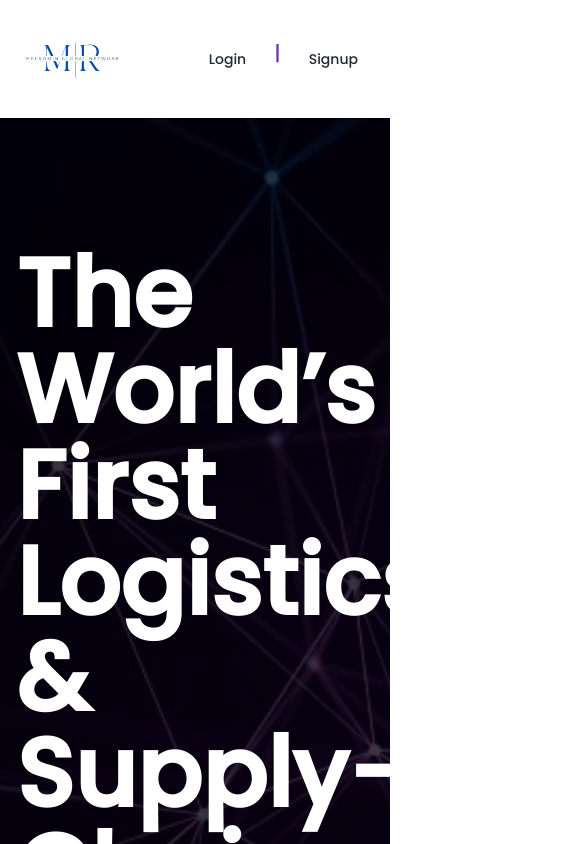
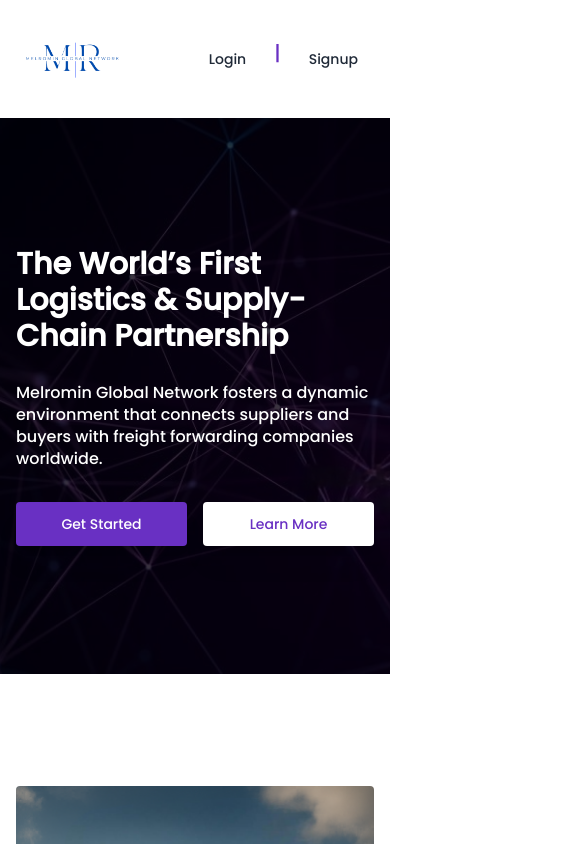
Before and after one commit to melika760/MelrominGlobalNetwork, a Next.js app: page / in a window 390 px wide. Shown: the top 844 px of the page, 573 px wide, since content can reach past the window. Built offline with nearby package versions, Linux system fonts and the light colour scheme; no server answers.

Commit message:
change some css

```diff
--- a/app/_components/Hero.jsx
+++ b/app/_components/Hero.jsx
@@ -15,7 +15,7 @@
     className="relative mx-auto max-w-screen-xl px-4 py-32 sm:px-6 lg:flex lg:h-screen lg:items-center lg:px-8"
   >
     <div className="max-w-xl  ltr:sm:text-left rtl:sm:text-right">
-      <h1 className=" text-8xl font-bold sm:text-5xl  text-white ">
+      <h1 className=" text-3xl font-bold sm:text-5xl  text-white ">
       The World’s First Logistics & Supply-Chain Partnership
 
       </h1>
--- a/app/_components/Works.jsx
+++ b/app/_components/Works.jsx
@@ -15,7 +15,7 @@
 
       </div>
       <div className="lg:py-24" data-animation="animate-turnright">
-        <h2 className="text-3xl font-extrabold sm:text-4xl  text-gray-800  "> Who We Are</h2>
+        <h2 className="text-3xl font-extrabold sm:text-4xl  text-gray-800 "> Who We Are</h2>
 
         <p className="mt-4 text-gray-800">
         As a global, non-exclusive network, Melromin is independently managed to serve the interests of all its members. We are committed to continuously enhancing our platform by introducing innovative, high-value benefits to our membership. Every Melromin member is automatically protected by the most comprehensive financial security program in the industry on all transportation service contracts. This ensures that your business dealings within our network are conducted with absolute confidence and peace of mind.
```
